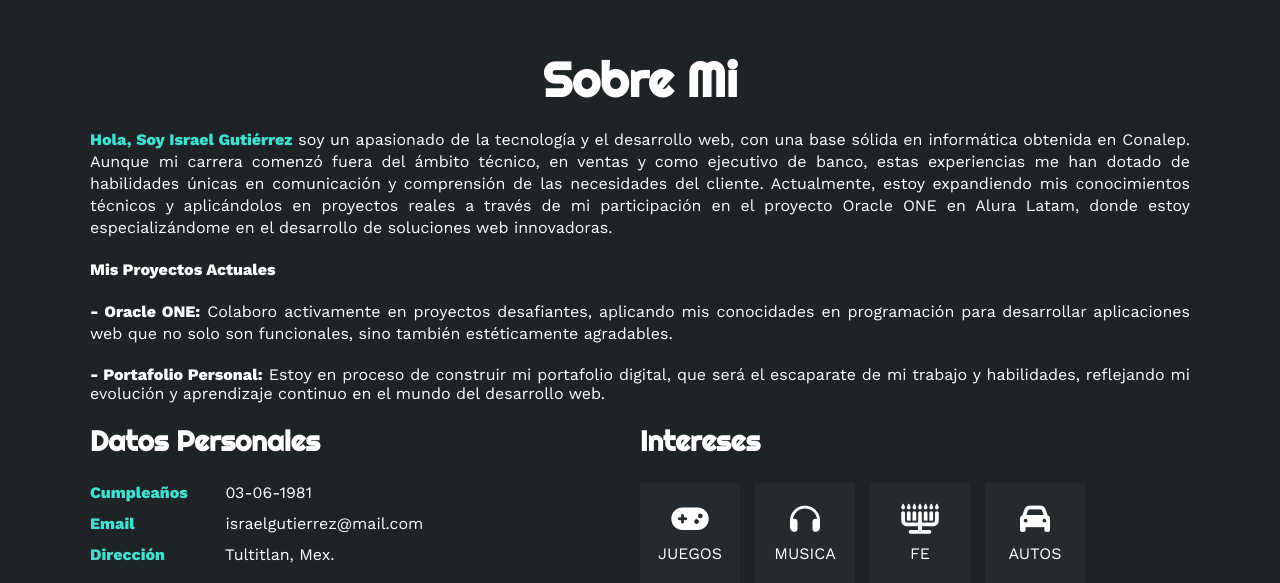
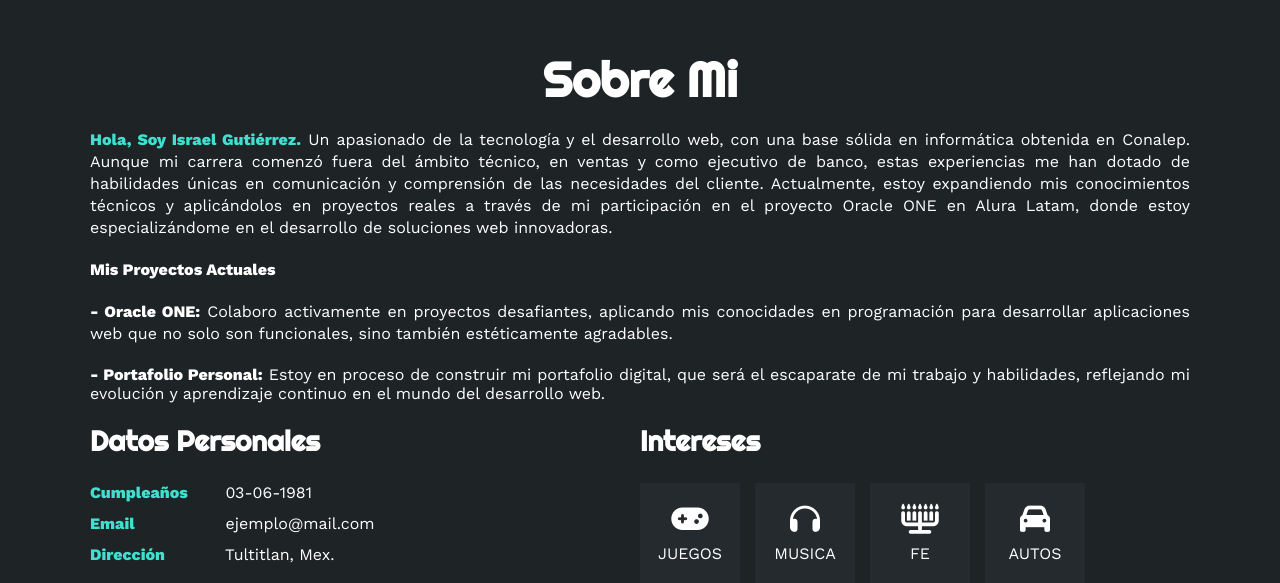
Before and after one commit to beneisrael/proyecto-portafolio, a plain HTML site: page index.html in a window 1280 px wide. Shown: the part 820-1403 px from the top of the page. Drawn offline with nearby package versions, Linux system fonts and the light colour scheme.

Commit message:
Update index.html

```diff
--- a/index.html
+++ b/index.html
@@ -48,7 +48,7 @@
     <section id="sobremi" class="sobremi">
         <div class="contenido-seccion">
             <h2>Sobre Mi</h2>
-            <p><span>Hola, Soy Israel Gutiérrez</span> soy un apasionado de la tecnología y el desarrollo web, con una base sólida en informática obtenida en Conalep. Aunque mi carrera comenzó fuera del ámbito técnico, en ventas y como ejecutivo de banco, estas experiencias me han dotado de habilidades únicas en comunicación y comprensión de las necesidades del cliente. Actualmente, estoy expandiendo mis conocimientos técnicos y aplicándolos en proyectos reales a través de mi participación en el proyecto Oracle ONE en Alura Latam, donde estoy especializándome en el desarrollo de soluciones web innovadoras.
+            <p><span>Hola, Soy Israel Gutiérrez.</span> Un apasionado de la tecnología y el desarrollo web, con una base sólida en informática obtenida en Conalep. Aunque mi carrera comenzó fuera del ámbito técnico, en ventas y como ejecutivo de banco, estas experiencias me han dotado de habilidades únicas en comunicación y comprensión de las necesidades del cliente. Actualmente, estoy expandiendo mis conocimientos técnicos y aplicándolos en proyectos reales a través de mi participación en el proyecto Oracle ONE en Alura Latam, donde estoy especializándome en el desarrollo de soluciones web innovadoras.
 
 
                <p><b>Mis Proyectos Actuales</b></p>
@@ -68,7 +68,7 @@
                         </li>
                         <li>
                             <strong>Email</strong>
-                            israelgutierrez@mail.com
+                            ejemplo@mail.com
                         </li>
                         <li>
                             <strong>Dirección</strong>
```
